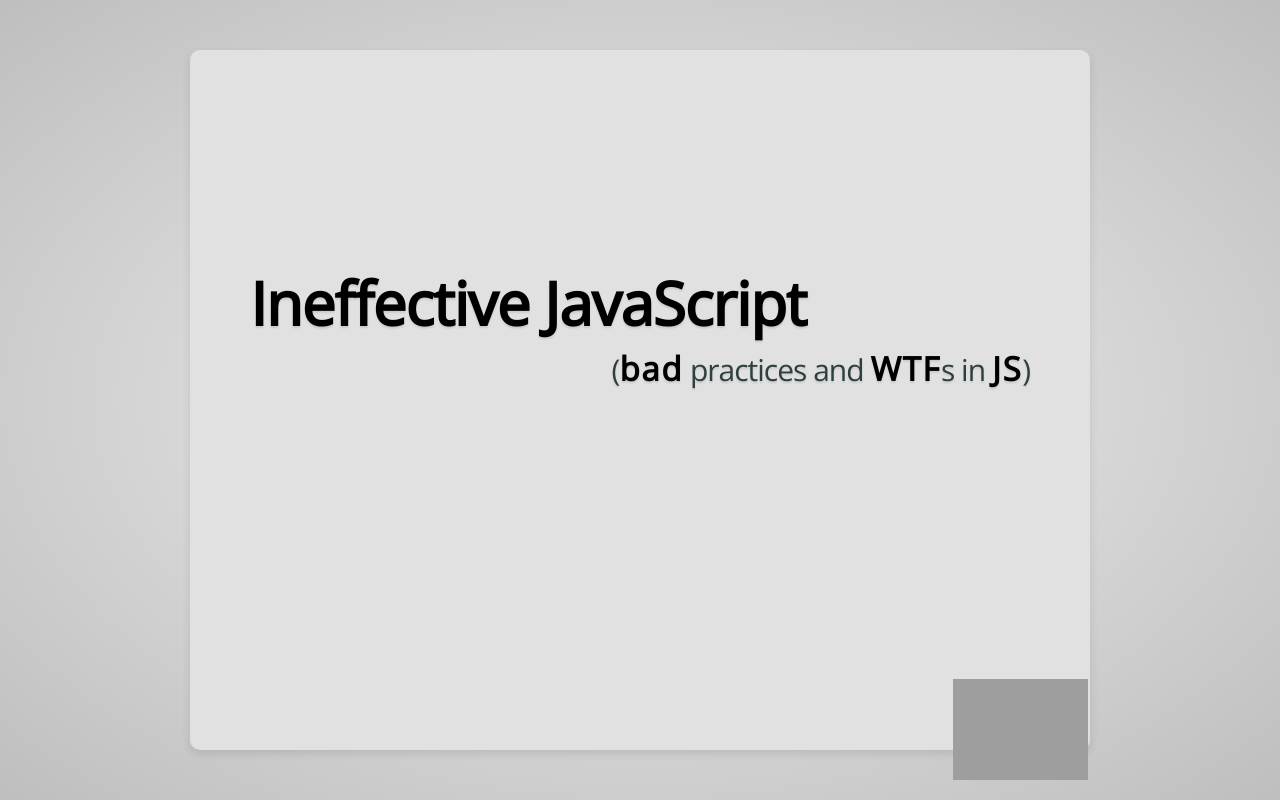
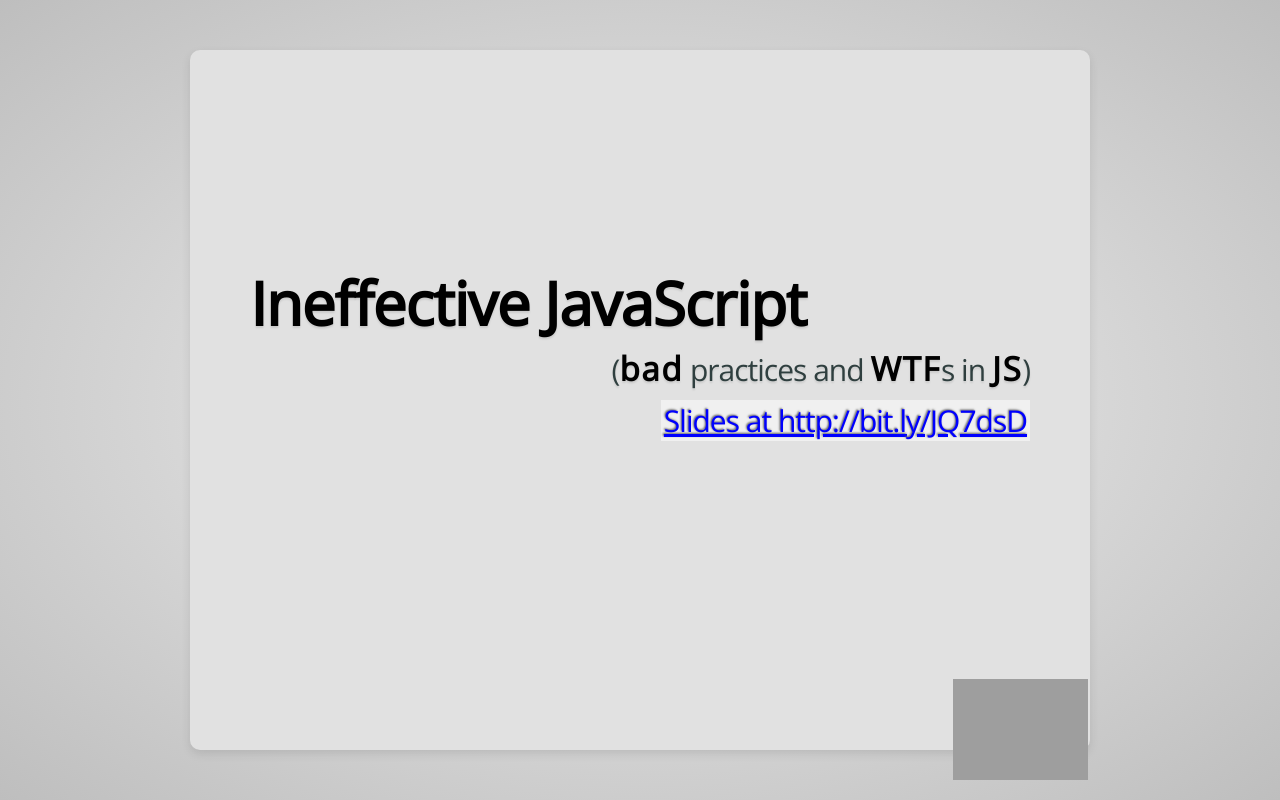
Before and after one commit to eamodeorubio/ineffectivejs, a plain HTML site: page index.html in a window 1280 px wide. Shown: the top 800 px of the page. Drawn offline with nearby package versions, Linux system fonts and the light colour scheme; grey boxes are pictures that could not be loaded.

Commit message:
Added URL for the slides

```diff
--- a/index.html
+++ b/index.html
@@ -35,6 +35,8 @@
     <h2 itemprop="alternativeHeadline">(<strong>bad</strong> practices and <strong>WTF</strong>s in
       <strong>JS</strong>)
     </h2>
+
+    <h2><a href="http://bit.ly/JQ7dsD">Slides at http://bit.ly/JQ7dsD</a></h2>
   </hgroup>
   <footer class="license">
     <a rel="license" href="http://creativecommons.org/licenses/by-nc-sa/3.0/">
```
